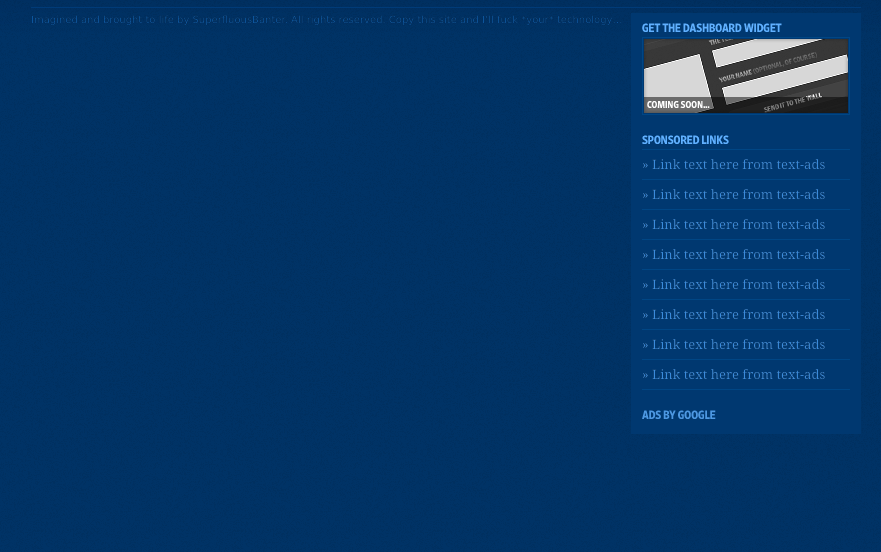
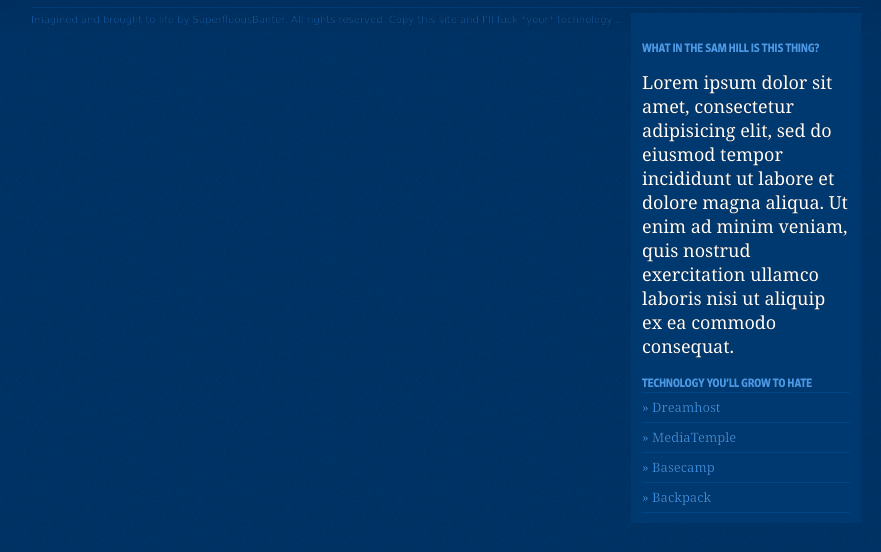
Before and after one commit to danrubin/fmt, a Django app: template templates/base.html in a window 1280 px wide. Shown: the part 139-691 px from the top of the page, without its empty margins (194-1075 px from the left). Run offline with Django 3.2, Linux system fonts and the light colour scheme; the template is opened without the code that fills it, so the values that code supplies are empty; parts of the project's set-up code (start-up, migrations or seed data) failed here and were passed over.

Commit message:
refactored sidebar, adding new headers, images, content and styles.

```diff
--- a/static/stylesheets/styles.css
+++ b/static/stylesheets/styles.css
@@ -411,6 +411,21 @@ html.red #googleads {
 	background-image:url(../images/hdr_red_googleads.png);
 }
 
+html.blue #about {
+	background-image:url(../images/hdr_blue_about.png);
+}
+html.red #about {
+	background-image:url(../images/hdr_red_about.png);
+}
+
+html.blue #referrals {
+	background-image:url(../images/hdr_blue_referrals.png);
+}
+html.red #referrals {
+	background-image:url(../images/hdr_red_referrals.png);
+}
+
+
 #sidebar .promo {
 	border-width:1px;
 	border-style:solid;
--- a/templates/base.html
+++ b/templates/base.html
@@ -42,6 +42,17 @@
 		{% endblock %}
 
 		<div id="sidebar">
+		    <h3 id="about" class="first">what in the sam hill is this thing?</h3>
+		    <p>Lorem ipsum dolor sit amet, consectetur adipisicing elit, sed do eiusmod tempor incididunt ut labore et dolore magna aliqua. Ut enim ad minim veniam, quis nostrud exercitation ullamco laboris nisi ut aliquip ex ea commodo consequat.</p>
+
+		    <h3 id="referrals">technology you'll grow to hate</h3>
+		    <ul>
+                <li><a href="http://dreamhost.com/r.cgi?webgraph">&raquo; Dreamhost</a></li>
+                <li><a href="http://mediatemple.net/.from/webgraph.com">&raquo; MediaTemple</a></li>
+                <li><a href="http://www.basecampHQ.com/?referrer=DANRUBIN">&raquo; Basecamp</a></li>
+                <li><a href="http://www.backpackIT.com/?referrer=DANRUBIN">&raquo; Backpack</a></li>
+            </ul>
+		    {% comment %}
 			<h3 id="dashboardwidget">get the dashboard widget</h3>
 			<img class="promo" src="{{ MEDIA_URL }}/images/promo_dashboardwidget_comingsoon.png" width="204" height="74" alt="coming soon: dashboard widget" />
 
@@ -56,8 +67,7 @@
 				<li><a href="">&raquo; Link text here from text-ads</a></li>
 				<li><a href="">&raquo; Link text here from text-ads</a></li>
 			</ul>
-
-			<h3 id="googleads">ads by google</h3>
+			{% endcomment %}
 		</div>
 
 		<div id="footer" class="clearfix">
```
Also changed, not shown: static/images/hdr_blue_about.png (added), static/images/hdr_blue_referrals.png (added), static/images/hdr_red_about.png (added), static/images/hdr_red_referrals.png (added).
